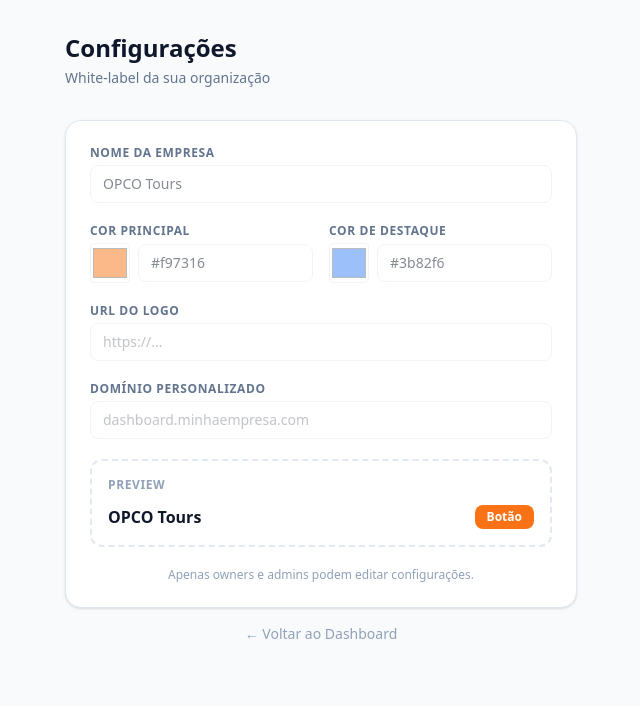
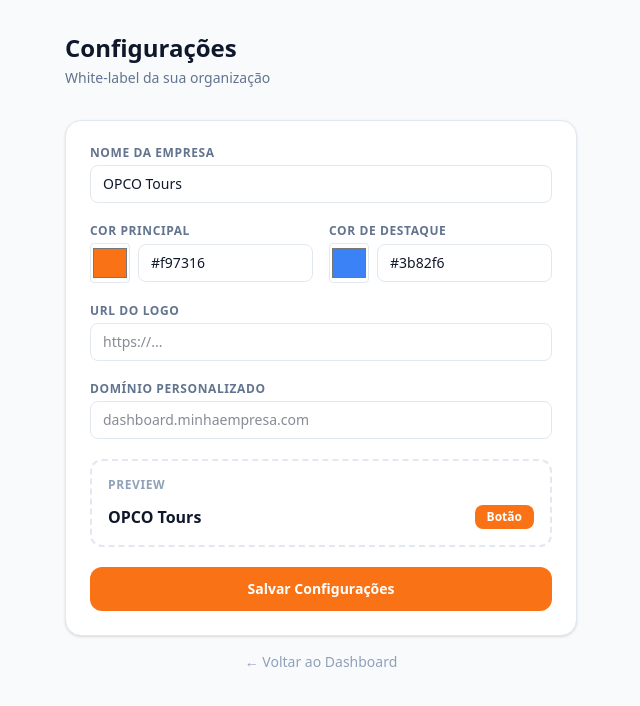
Before and after one commit to Csilva64/DREI, a Next.js app: page /settings in a window 1280 px wide. Shown: the top 706 px of the page, without its empty margins (319-959 px from the left). Built offline with nearby package versions, Linux system fonts and the light colour scheme; no server answers.

Commit message:
feat: settings always editable (single-tenant, JWT hook pending)

```diff
--- a/app/settings/page.tsx
+++ b/app/settings/page.tsx
@@ -5,7 +5,7 @@ import { useAuth } from '@/components/providers/AuthProvider'
 import { useBranding } from '@/components/providers/BrandingProvider'
 
 export default function SettingsPage() {
-  const { organizationRole } = useAuth()
+  useAuth() // auth context loaded for session
   const branding = useBranding()
   const [form, setForm] = useState({
     companyName: branding.companyName,
@@ -17,7 +17,7 @@ export default function SettingsPage() {
   const [status, setStatus] = useState<'idle' | 'saving' | 'saved' | 'error'>('idle')
   const [msg, setMsg] = useState('')
 
-  const canEdit = organizationRole === 'owner' || organizationRole === 'admin'
+  const canEdit = true // JWT hook not stable yet; single-tenant, all authenticated users can edit
 
   async function handleSave(e: React.FormEvent) {
     e.preventDefault()
@@ -124,10 +124,6 @@ export default function SettingsPage() {
               {status === 'saving' ? 'Salvando...' : 'Salvar Configurações'}
             </button>
           )}
-
-          {!canEdit && (
-            <p className="text-xs text-slate-400 text-center">Apenas owners e admins podem editar configurações.</p>
-          )}
         </form>
 
         <a href="/" className="block text-center mt-4 text-sm text-slate-400 hover:text-slate-700 transition-colors">
```
